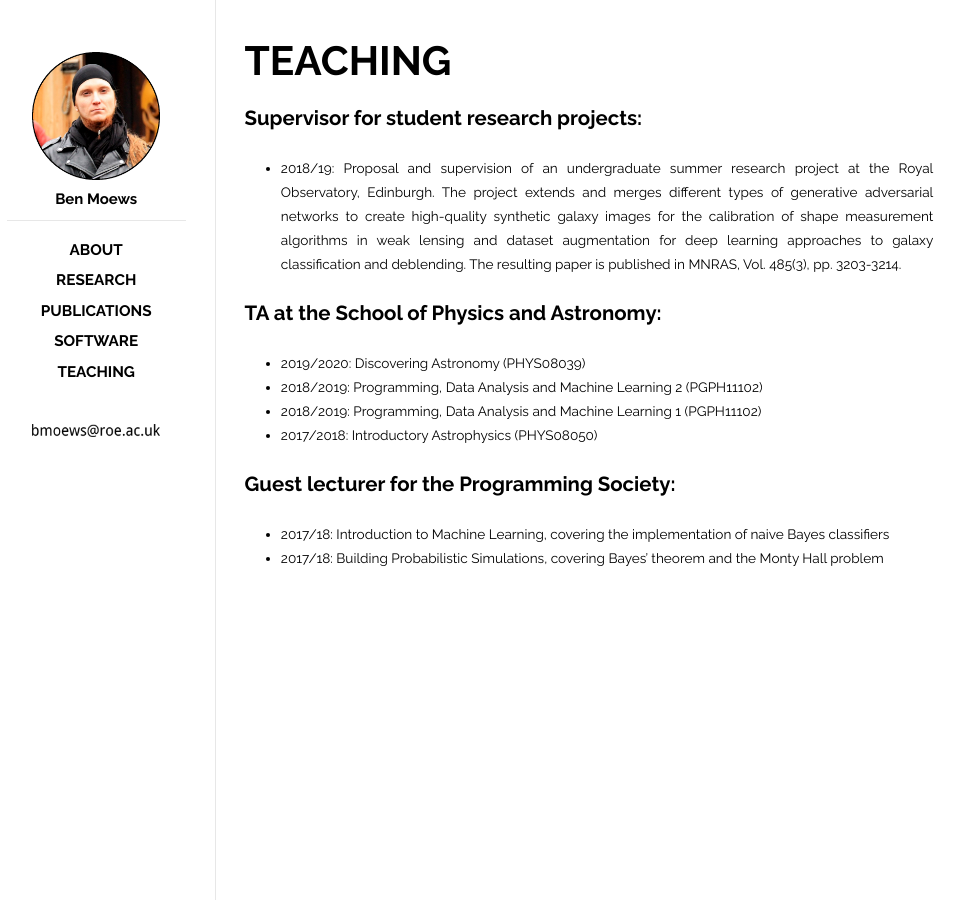
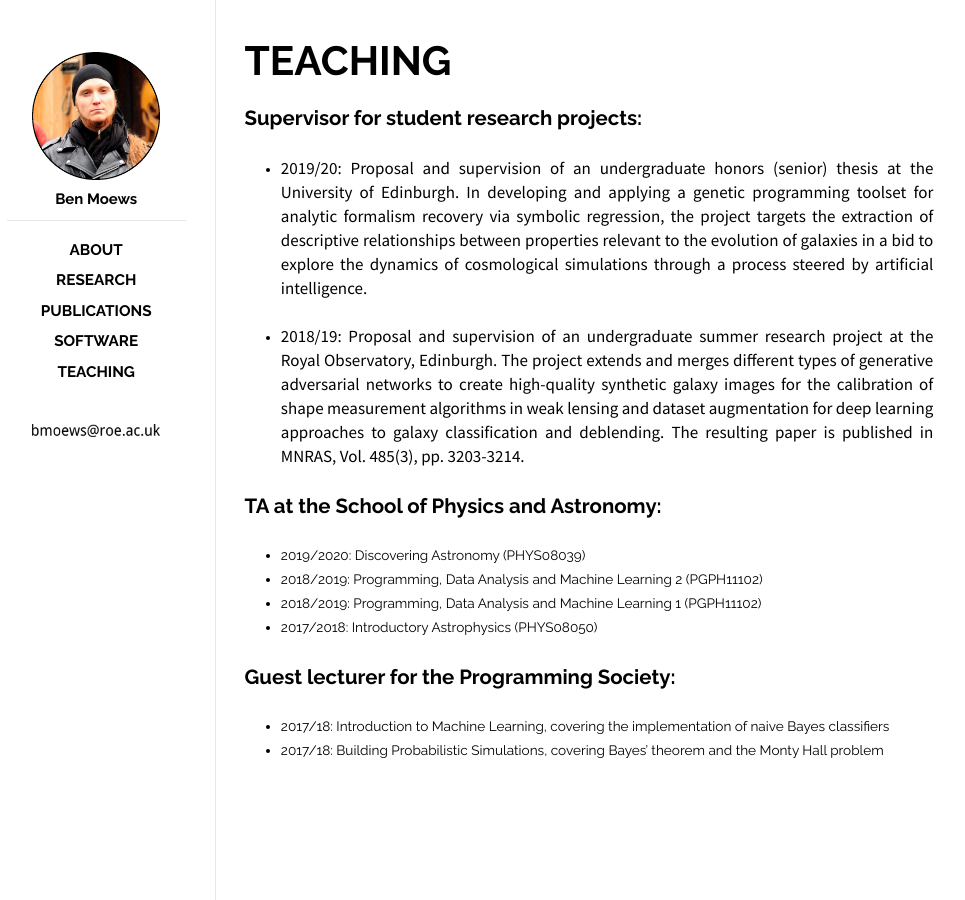
Before and after one commit to moews/moews.github.io, a Jekyll site: the page built from _posts/2017-03-23-teaching.md, in a window 1280 px wide. Shown: the whole page, without its empty margins (143-1108 px from the left). Built offline with Jekyll 4.4.1, drawn with Linux system fonts in a browser that asks for light colours.

Commit message:
Update 2017-03-23-teaching.md

```diff
--- a/_posts/2017-03-23-teaching.md
+++ b/_posts/2017-03-23-teaching.md
@@ -9,9 +9,7 @@ categories: posts
 
 ## Supervisor for student research projects:
 
-<!--
-* 2019/20: Proposal and supervision of an undergraduate honors (senior) thesis at the University of Edinburgh. In developing and applying a genetic programming toolset for analytic formalism recovery via symbolic regression, the project targets the extraction of both known and novel relationships between properties relevant to the evolution of galaxies in a bid to explore the dynamics of cosmological simulations through a process steered by artificial intelligence.
--->
+* 2019/20: Proposal and supervision of an undergraduate honors (senior) thesis at the University of Edinburgh. In developing and applying a genetic programming toolset for analytic formalism recovery via symbolic regression, the project targets the extraction of descriptive relationships between properties relevant to the evolution of galaxies in a bid to explore the dynamics of cosmological simulations through a process steered by artificial intelligence.
 
 * 2018/19: Proposal and supervision of an undergraduate summer research project at the Royal Observatory, Edinburgh. The project extends and merges different types of generative adversarial networks to create high-quality synthetic galaxy images for the calibration of shape measurement algorithms in weak lensing and dataset augmentation for deep learning approaches to galaxy classification and deblending. The resulting paper is published in MNRAS, Vol. 485(3), pp. 3203-3214.
 
```
